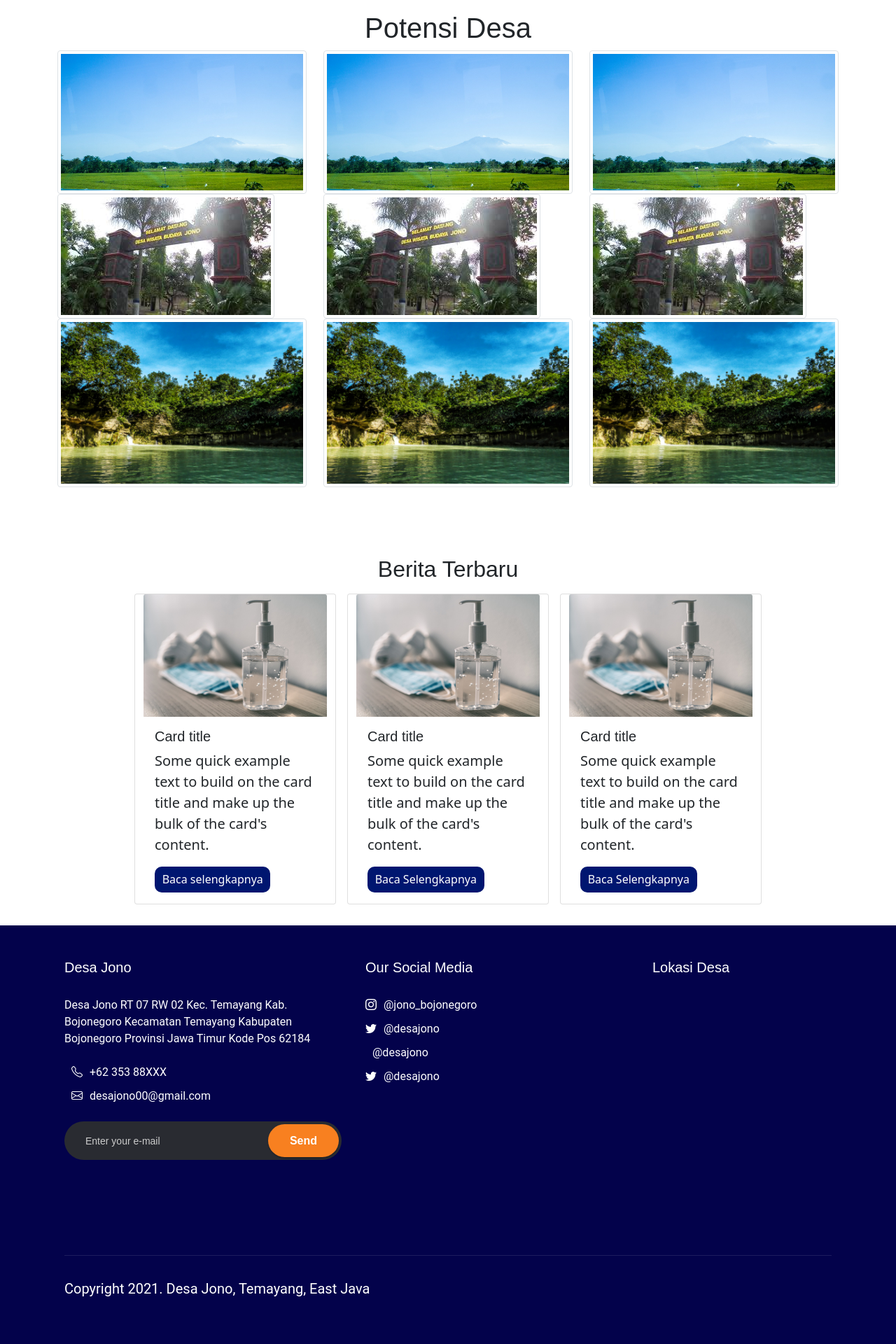
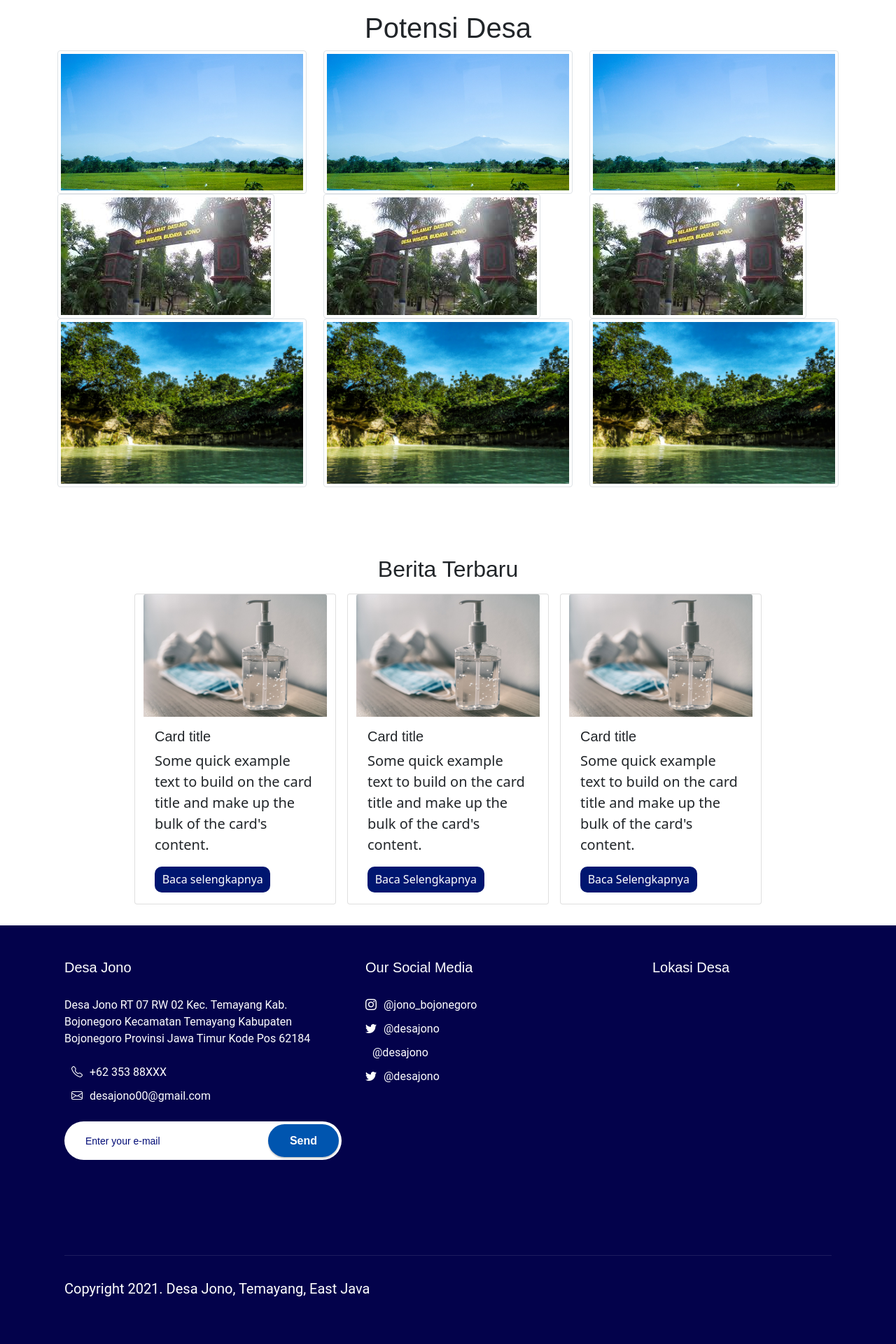
Before and after one commit to rafelsiregar/KKN-Sayang-Temayang, a PHP site: page /database/ in a window 1280 px wide. Shown: the part 1293-3213 px from the top of the page at 70% size. Run offline with PHP 8.4, Linux system fonts and the light colour scheme; a map, chart or similar area stays blank; some libraries are stand-ins or nearby versions; some web fonts are replaced; grey boxes are pictures that could not be loaded.

Commit message:
Mengubah form email

```diff
--- a/index.html
+++ b/index.html
@@ -205,6 +205,12 @@
                   <p>Visi Desa Jono adalah sebagai berikut : </p>
                   <h3>Misi Desa Jono</h3>
                   <p>Misi Desa Jono adalah sebagai berikut : </p>
+
+                  <h2>Sejarah Desa Jono</h2>
+                  <p>Pada jaman dahulu kala ada seorang Raja bernama Wora – wari.
+                    Ia mempunyai wilayah kekuasaan yang sangat luas namun masih dibawah pemerintahan Kerajaan Malowopati dengan Raja Angling Darmo.
+                    Beliau termasuk Raja yang patuh terhadap Raja Angling Darmo. </p>
+                  <p></p>
               </div>
                 <div class="modal-footer justify-content-center">
                   <button type="button" class="btn btn-custom-modal" data-bs-dismiss="modal" style="display: inline;">Close</button>
--- a/style/style.css
+++ b/style/style.css
@@ -122,6 +122,7 @@ section {
 }
 
 
+
 a {
     text-decoration: none;
     font-family: 'Roboto', sans-serif;
@@ -194,7 +195,7 @@ a {
       position: relative;
 }
       .footer-32892 .subscribe .form-control {
-        background-color: #292b31;
+        background-color: white;
         -webkit-box-shadow: none;
         box-shadow: none;
         border-radius: 30px;
@@ -202,21 +203,26 @@ a {
         padding-left: 30px;
         padding-right: 130px;
         border: none;
-        color: #fff; }
+        color: #000b76;
+      }
         .footer-32892 .subscribe .form-control::-webkit-input-placeholder {
-          color: #ccc;
-          font-size: 14px; }
+          color: #000b76;
+          font-size: 14px;
+        }
         .footer-32892 .subscribe .form-control::-moz-placeholder {
-          color: #ccc;
-          font-size: 14px; }
+          color: #000b76;
+          font-size: 14px;
+        }
         .footer-32892 .subscribe .form-control:-ms-input-placeholder {
-          color: #ccc;
-          font-size: 14px; }
+          color:#000b76 ;
+          font-size: 14px;
+        }
         .footer-32892 .subscribe .form-control:-moz-placeholder {
           color: #ccc;
-          font-size: 14px; }
+          font-size: 14px;
+        }
       .footer-32892 .subscribe .btn-submit {
-        background: #f88020;
+        background: rgb(0, 85, 175);
         height: 47px;
         border-radius: 30px;
         padding-left: 30px;
```
Also changed, not shown: technopark.html (+0 -16 lines).
